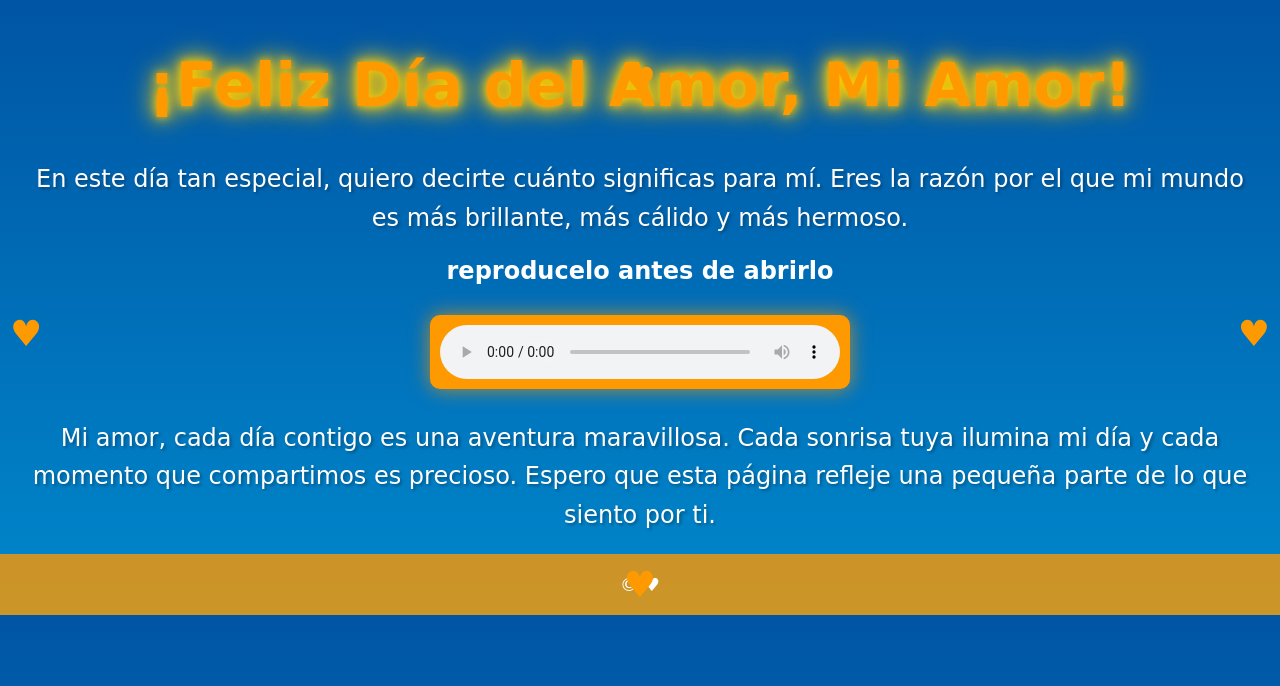
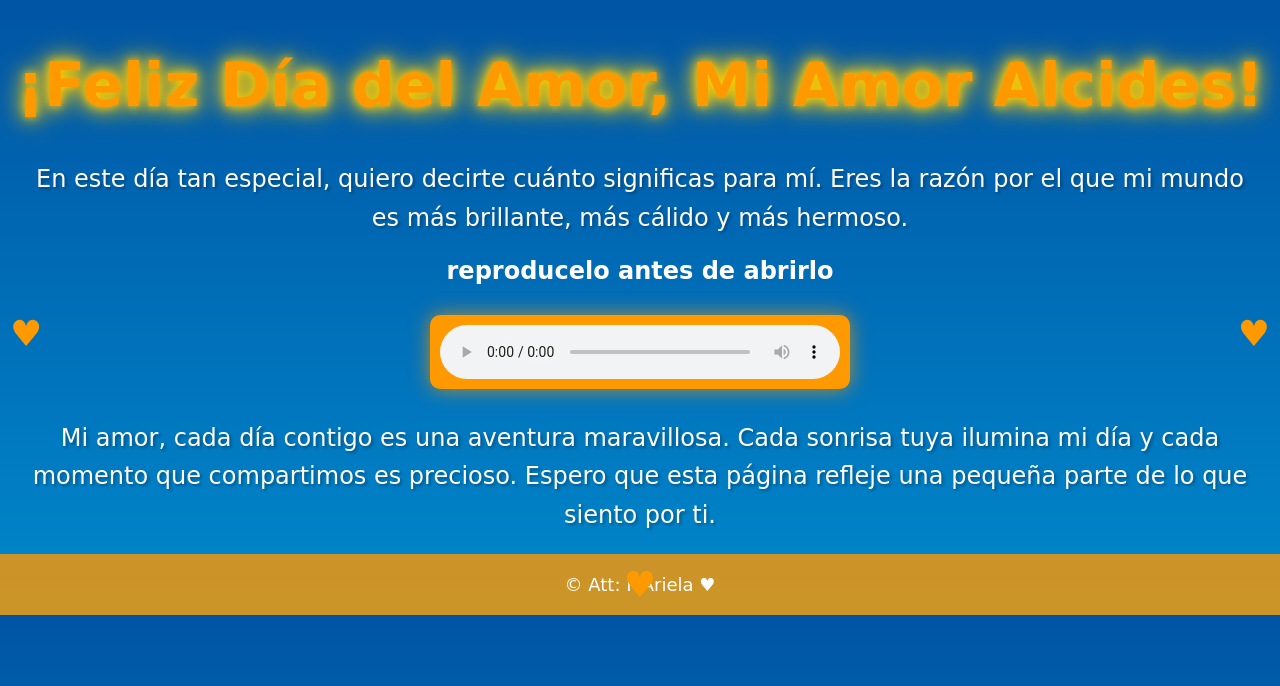
Before and after one commit to maquiavelico1/jos, a plain HTML site: page index.html in a window 1280 px wide. Drawn offline with Linux system fonts and the light colour scheme.

Commit message:
Update index.html

```diff
--- a/index.html
+++ b/index.html
@@ -113,12 +113,11 @@
     </style>
 </head>
 <body>
-    <span class="corazon top">&hearts;</span>
     <span class="corazon bottom">&hearts;</span>
     <span class="corazon left">&hearts;</span>
     <span class="corazon right">&hearts;</span>
 
-    <h1>¡Feliz Día del Amor, Mi Amor!</h1>
+    <h1>¡Feliz Día del Amor, Mi Amor Alcides!</h1>
     <p>En este día tan especial, quiero decirte cuánto significas para mí. Eres la razón por el que mi mundo es más brillante, más cálido y más hermoso.</p>
     <h2>reproducelo antes de abrirlo</h2>
     <div id="audio-container">
@@ -130,6 +129,6 @@
 
     <p>Mi amor, cada día contigo es una aventura maravillosa. Cada sonrisa tuya ilumina mi día y cada momento que compartimos es precioso. Espero que esta página refleje una pequeña parte de lo que siento por ti.</p>
 
-    <footer>&copy;  &hearts; </footer>
+    <footer>&copy; Att: MAriela &hearts; </footer>
 </body>
 </html>
```
